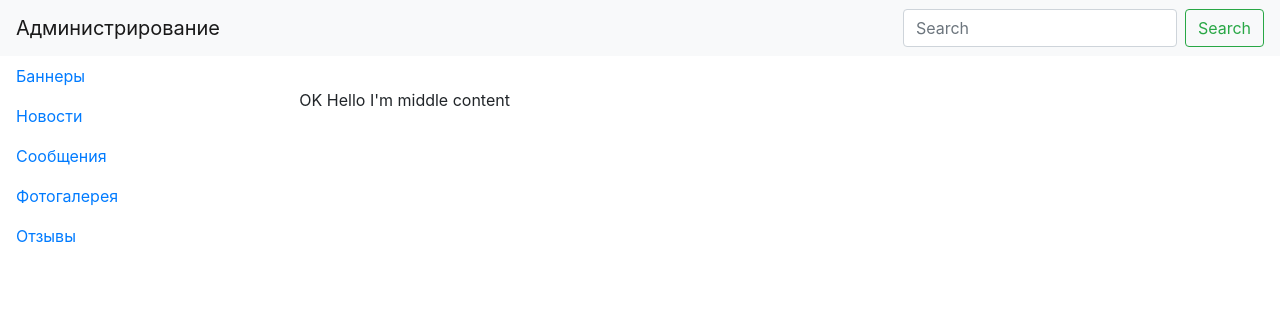
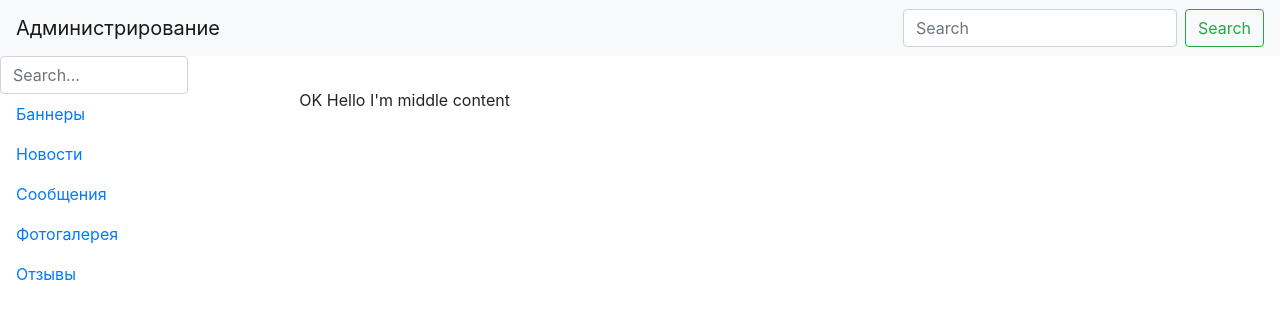
Before and after one commit to jokermt235/ncomid.admin, a Vue app: page / in a window 1280 px wide. Shown: the top 318 px of the page. Built offline with nearby package versions, Linux system fonts and the light colour scheme.

Commit message:
Adding links to pages

```diff
--- a/src/components/HomePage.vue
+++ b/src/components/HomePage.vue
@@ -12,7 +12,7 @@
   </div>
 </template>
 <script>
-import styles from '@/assets/css/bootstrap.min.css';
+import style from '@/assets/css/bootstrap.min.css';
 import TopMenu from '@/components/TopMenu.vue';
 import LeftPanel from '@/components/LeftPanel.vue';
 import MiddleContent from '@/components/MiddleContent.vue';
@@ -20,7 +20,8 @@ export default {
   components: {
     TopMenu,
     LeftPanel,
-    MiddleContent
+    MiddleContent,
+    style
   }
 }
 </script>
--- a/src/components/LeftPanel.vue
+++ b/src/components/LeftPanel.vue
@@ -1,5 +1,9 @@
 <template>
     <div class="LeftPanel">
+        <form class="bd-search d-flex align-items-center">
+            <input type="search" class="form-control ds-input" id="search-input"
+            placeholder="Search..."/>
+        </form>
         <ul class="nav flex-column">
             <li class="nav-item">
                 <a class="nav-link active" href="#">Баннеры</a>
@@ -19,3 +23,10 @@
         </ul>
     </div>
 </template>
+<style scoped>
+    LeftPanel{
+        margin-top:16px;
+        margin-left:16px;
+        border-right:solid 1px gray;
+    }
+</style>
```
